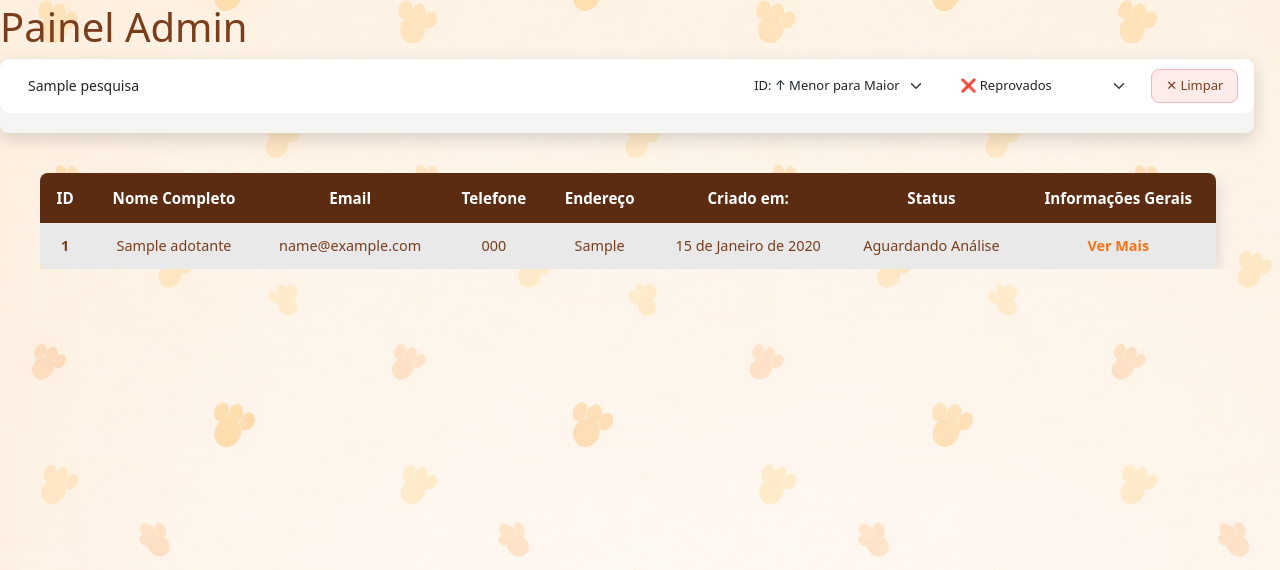
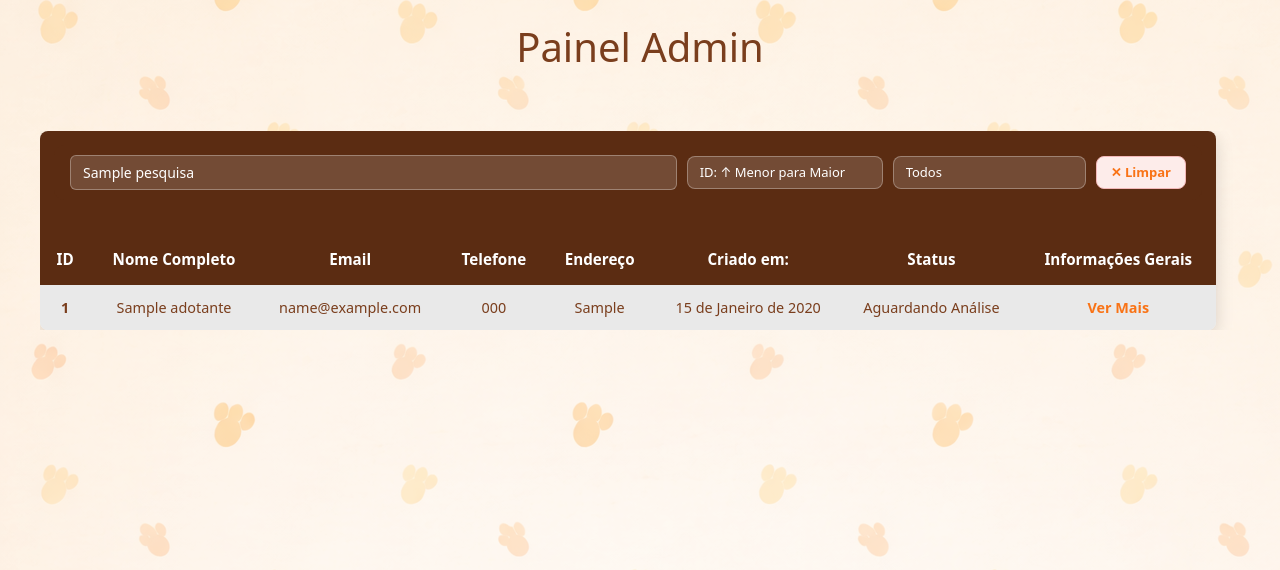
Before and after one commit to Isaac0i/Ong_Adocao_Cachorros, a Django app: template gestao_adocao/templates/admin.html in a window 1280 px wide. Shown: the part 47-617 px from the top of the page. Run offline with Django 5.2, Linux system fonts and the light colour scheme; tables that the repository leaves empty hold one stand-in row (values such as "Sample post"); the template is opened without the code that fills it: values that come from a table or form of the project are taken from there, most other values are stand-ins (such as "Sample title", 1, 10 or a date in 2020); parts of the project's set-up code (start-up, migrations or seed data) failed here and were passed over.

Commit message:
Refactor: Ajuste na pagina de adm, estilização do filtro da tabela

```diff
--- a/gestao_adocao/static/style/style.css
+++ b/gestao_adocao/static/style/style.css
@@ -230,6 +230,7 @@ footer {
 }
 
 #admTable{
+    border-radius: 0 0 8px 8px;
     width: 98%;
     max-width: 1500px;
     background-color: var(--color-cards-background);
@@ -406,8 +407,6 @@ footer {
     font-weight: 500;
 }
 
-/* DESCRIÇÃO */
-
 /* FILTRO DE PESQUINA PAGINA ADMIN */
 .filtro {
     width: 98%;
@@ -538,7 +537,6 @@ footer {
     border-radius: 20px;
 }
 
-/* Estilo das Setas igual à foto */
 .prev, .next {
     position: absolute;
     top: 50%;
@@ -589,7 +587,6 @@ footer {
     text-align: left;
 }
 
-/* Ajuste das setas para ficarem sobrepostas */
 .prev, .next {
     position: absolute;
     top: 50%;
@@ -611,9 +608,48 @@ footer {
 .prev { left: -20px; }
 .next { right: -20px; }
 
-/* Ajuste do container para esconder o que sobra */
+
 .carousel-container {
     overflow: hidden;
     width: 100%;
     padding: 10px;
 }
+
+.filtros-bar {
+    display: flex;
+    gap: 10px;
+    align-items: center;
+    justify-content: space-between;
+    flex-wrap: wrap;
+
+
+    background-color: var(--color-title);
+    color: white;
+}
+
+.filtro-pesquisa,
+.filtro-select {
+    background: rgba(255,255,255,0.15);
+    border: 1px solid rgba(255,255,255,0.3);
+    color: white;
+}
+
+.filtro-pesquisa::placeholder {
+    color: #eee;
+}
+
+.filtro-select {
+    background: rgba(255,255,255,0.15);
+    border: 1px solid rgba(255,255,255,0.3);
+    color: white;
+}
+
+.filtro-select option {
+    color: #333;
+    background-color: #fff;
+}
+
+#title_adm {
+    text-align: center;
+    margin: 20px 0;
+}
--- a/gestao_adocao/templates/admin.html
+++ b/gestao_adocao/templates/admin.html
@@ -14,22 +14,27 @@
   <body>
     <nav class="nav">
         <ul class="nav-list">
-            <li><a href="#aboutUs">Sobre Nós</a></li>
-            <li><a href="#dogs">Nossos Bichinhos</a></li>
-            <li><a href="#">Adote Um!</a></li>
+            <li><a href="index">Sobre Nós</a></li>
+            <li><a href="index">Nossos Bichinhos</a></li>
+            <li><a href="forms">Adote Um!</a></li>
             <li><a href="{% url 'logout' %}">Sair</a></li>
         </ul>
     </nav>
 
-    <h1>Painel Admin</h1>
+    <h1 id="title_adm">Painel Admin</h1>
 
-    <div class="tabela-wrapper">
-        <div class="filtro">
+
+        <section class="infosTable">
+
+            <div class="tableContainer">
+
+                <table id="admTable" action="{% url 'admin' %}"> {% csrf_token %}
+                    <thead>
                         <form method="GET" action="{% url 'admin' %}" id="form-filtros">
-
+                        <tr>
+                            <th colspan="8">
                                 <div class="filtros-bar">
 
-                    <!-- Campo de pesquisa -->
                                     <input type="text"
                                         name="pesquisa"
                                         placeholder="🔍 Pesquisar por nome..."
@@ -37,35 +42,23 @@
                                         value="{{ pesquisa }}"
                                         oninput="debounceSubmit()">
 
-                    <!-- Ordenação -->
                                     <select name="ordem" class="form-select filtro-select" onchange="this.form.submit()">
-                        <option value="id_asc" {% if ordem == 'id_asc' %}selected{% endif %}>ID: ↑ Menor para Maior</option>
-                        <option value="id_desc" {% if ordem == 'id_desc' %}selected{% endif %}>ID: ↓ Maior para Menor</option>
-                        <option value="nome_asc" {% if ordem == 'nome_asc' %}selected{% endif %}>Nome: A → Z</option>
-                        <option value="nome_desc" {% if ordem == 'nome_desc' %}selected{% endif %}>Nome: Z → A</option>
+                                        <option value="id_asc">ID: ↑ Menor para Maior</option>
+                                        <option value="id_desc">ID: ↓ Maior para Menor</option>
                                     </select>
 
-                    <!-- Status -->
                                     <select name="status" class="form-select filtro-select" onchange="this.form.submit()">
-                        <option value="" {% if not status %}selected{% endif %}>Todos</option>
-                        <option value="em_analise" {% if status == 'em_analise' %}selected{% endif %}>⏳ Aguardando Análise</option>
-                        <option value="aprovado" {% if status == 'aprovado' %}selected{% endif %}>✅ Aprovados</option>
-                        <option value="reprovado" {% if status == 'reprovado' %}selected{% endif %}>❌ Reprovados</option>
+                                        <option value="">Todos</option>
+                                        <option value="em_analise">⏳ Aguardando Análise</option>
+                                        <option value="aprovado">✅ Aprovados</option>
+                                        <option value="reprovado">❌ Reprovados</option>
                                     </select>
 
-                    <!-- Limpar filtros -->
                                     <a href="{% url 'admin' %}" class="btn-limpar">✕ Limpar</a>
-
                                 </div>
-
+                            </th>
+                        </tr>
                         </form>
-        </div>
-
-        <section class="infosTable">
-
-            <div class="tableContainer">
-                <table id="admTable" action="{% url 'admin' %}"> {% csrf_token %}
-                    <thead>
                         <tr>
                             <th scope="col">ID</th>
                             <th scope="col">Nome Completo</th>
--- a/gestao_adocao/urls.py
+++ b/gestao_adocao/urls.py
@@ -6,9 +6,6 @@ urlpatterns = [
     path('forms/', views.forms, name="forms"),
     path('admin/', views.lista_cadastros, name="admin"),
     path('admin/user/<int:id>/', views.user, name="user"),
-<<<<<<< HEAD
     path('login/', views.login_view, name="login"),
     path('logout/', views.logout_view, name="logout"),
-=======
->>>>>>> 4f0752425844aaa688ff54e09df4d8323aa38cf4
 ]
```
Also changed, not shown: gestao_adocao/migrations/0001_initial.py, gestao_adocao/migrations/0002_remove_adotante_doc_identificacao_and_more.py (deleted). Lines whose indentation alone changed are shown as unchanged.
